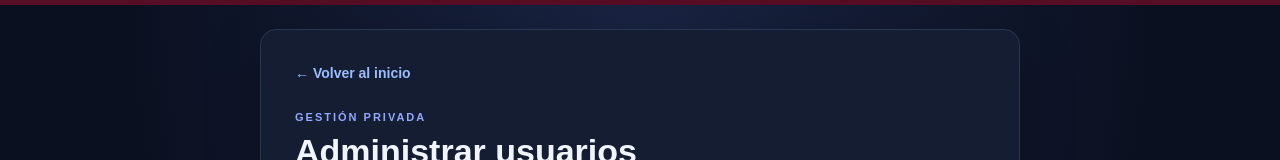
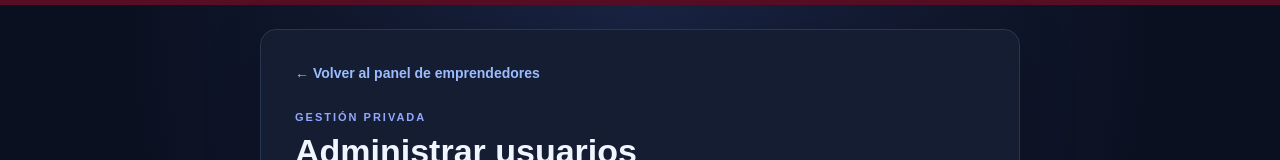
Before and after one commit to vrotherschile/vferia, a plain HTML site: page admin.html in a window 1280 px wide. Shown: the top 160 px of the page. Drawn offline with Linux system fonts and the light colour scheme.

Commit message:
Update back button link to panel.html

```diff
--- a/admin.html
+++ b/admin.html
@@ -231,8 +231,8 @@
 <body>
   <main class="admin-container">
 
-    <a href="index.html" class="back-button">
-      ← Volver al inicio
+    <a href="panel.html" class="back-button">
+      ← Volver al panel de emprendedores
     </a>
 
     <p class="eyebrow">Gestión privada</p>
```
